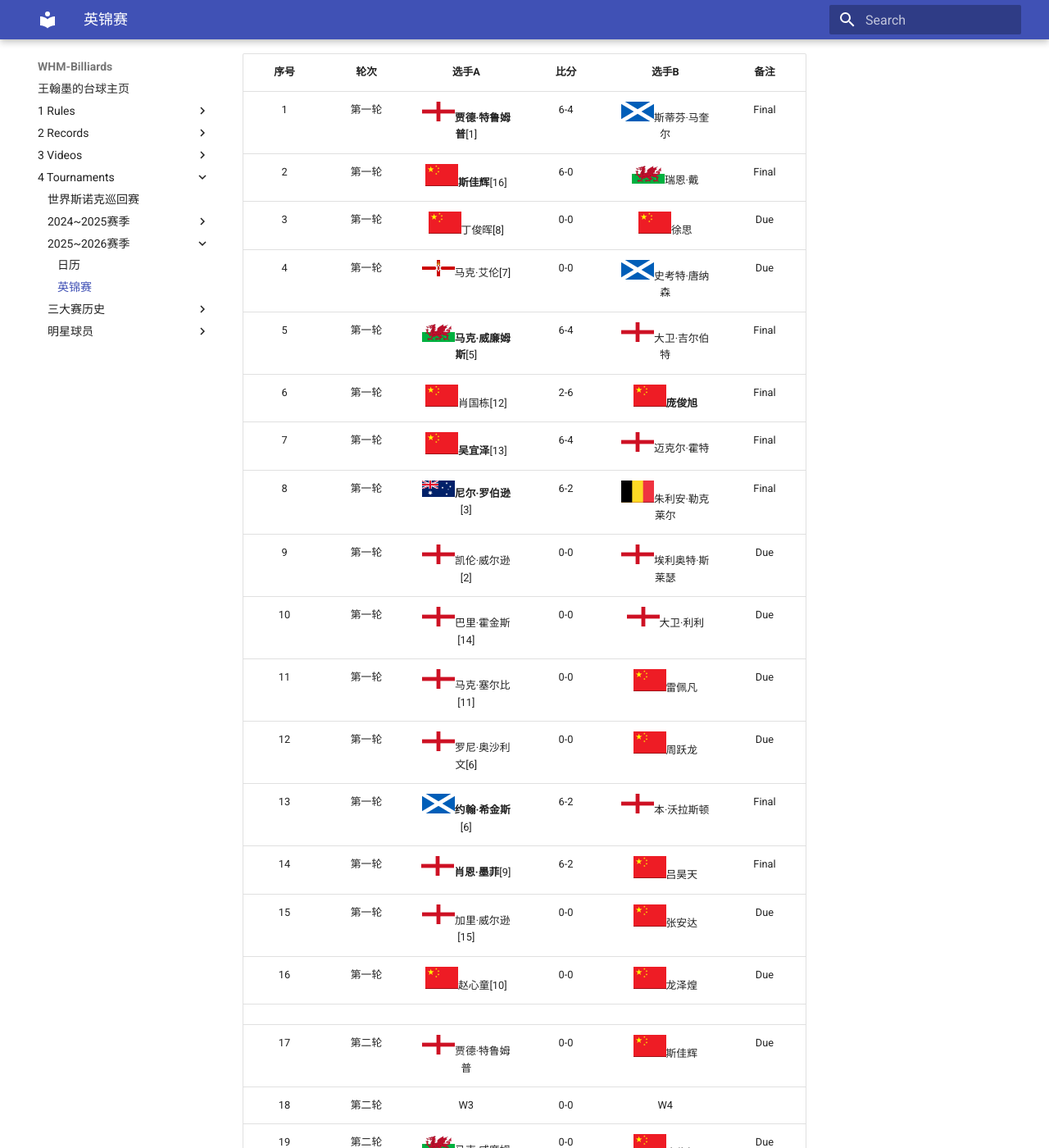
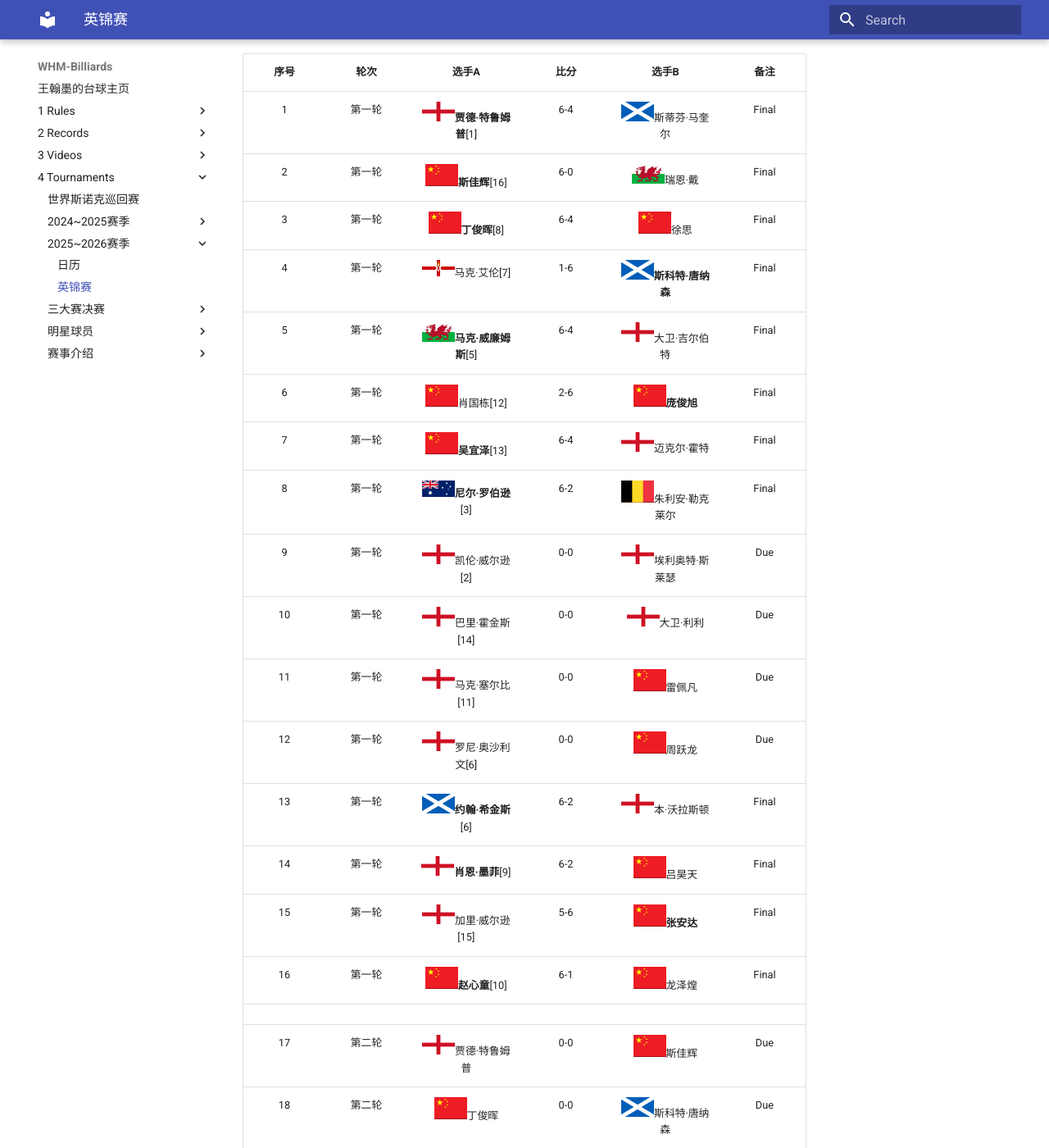
Before and after one commit to whm-billiards/whm-billiards.github.io, an MkDocs documentation site: the page built from docs/4-Tournaments/2025~2026赛季/2-英锦赛.md, in a window 1280 px wide and 1400 px high, scrolled down 223 px. Shown: the whole window at 82% size. Built offline with MkDocs 1.6.1 and Material for MkDocs 9.7.7, drawn with Linux system fonts in a browser that asks for light colours.

Commit message:
UK championships 12.2

```diff
--- a/docs/4-Tournaments/2025~2026赛季/2-英锦赛.md
+++ b/docs/4-Tournaments/2025~2026赛季/2-英锦赛.md
@@ -8,8 +8,8 @@
 | :--: | :-----: | :-------------------------------------------: | :---: | :------------------------------------------: | :----------: |
 |  1   | 第一轮  | ![](../img/england.png)**贾德·特鲁姆普**[1]    |  6-4  | ![](../img/scotland.png)斯蒂芬·马奎尔         | Final        |
 |  2   | 第一轮  | ![](../img/china.png)**斯佳辉**[16]            |  6-0  | ![](../img/wales.png)瑞恩·戴                 | Final        |
-|  3   | 第一轮  | ![](../img/china.png)丁俊晖[8]                 |  0-0  | ![](../img/china.png)徐思                    | Due          |
-|  4   | 第一轮  | ![](../img/north_ireland.png)马克·艾伦[7]      |  0-0  | ![](../img/scotland.png)史考特·唐纳森         | Due          |
+|  3   | 第一轮  | ![](../img/china.png)**丁俊晖**[8]             |  6-4  | ![](../img/china.png)徐思                    | Final        |
+|  4   | 第一轮  | ![](../img/north_ireland.png)马克·艾伦[7]      |  1-6  | ![](../img/scotland.png)**斯科特·唐纳森**    | Final        |
 |  5   | 第一轮  | ![](../img/wales.png)**马克·威廉姆斯**[5]      |  6-4  | ![](../img/england.png)大卫·吉尔伯特          | Final        |
 |  6   | 第一轮  | ![](../img/china.png)肖国栋[12]                |  2-6  | ![](../img/china.png)**庞俊旭**              | Final        |
 |  7   | 第一轮  | ![](../img/china.png)**吴宜泽**[13]            |  6-4  | ![](../img/england.png)迈克尔·霍特            | Final        |
@@ -20,17 +20,17 @@
 |  12  | 第一轮  | ![](../img/england.png)罗尼·奥沙利文[6]        |  0-0  | ![](../img/china.png)周跃龙                   | Due          |
 |  13  | 第一轮  | ![](../img/scotland.png)**约翰·希金斯**[6]     |  6-2  | ![](../img/england.png)本·沃拉斯顿            | Final        |
 |  14  | 第一轮  | ![](../img/england.png)**肖恩·墨菲**[9]        |  6-2  | ![](../img/china.png)吕昊天                   | Final        |
-|  15  | 第一轮  | ![](../img/england.png)加里·威尔逊[15]         |  0-0  | ![](../img/china.png)张安达                   | Due          |
-|  16  | 第一轮  | ![](../img/china.png)赵心童[10]                |  0-0  | ![](../img/china.png)龙泽煌                   | Due          |
+|  15  | 第一轮  | ![](../img/england.png)加里·威尔逊[15]         |  5-6  | ![](../img/china.png)**张安达**               | Final        |
+|  16  | 第一轮  | ![](../img/china.png)**赵心童**[10]           |  6-1  | ![](../img/china.png)龙泽煌                   | Final        |
 |      |        |                                                |       |                                              |              |
 |  17  | 第二轮  | ![](../img/england.png)贾德·特鲁姆普           |  0-0  | ![](../img/china.png)斯佳辉                   | Due          |
-|  18  | 第二轮  |                  W3                           |  0-0  |                 W4                           |              |
+|  18  | 第二轮  | ![](../img/china.png)丁俊晖                   |  0-0  | ![](../img/scotland.png)斯科特·唐纳森          | Due          |
 |  19  | 第二轮  | ![](../img/wales.png)马克·威廉姆斯             |  0-0  | ![](../img/china.png)庞俊旭                   | Due          |
 |  20  | 第二轮  | ![](../img/china.png)吴宜泽                   |  0-0  | ![](../img/australia.png)尼尔·罗伯逊           | Due          |
 |  21  | 第二轮  |                  W9                           |  0-0  |                 W10                          |              |
 |  22  | 第二轮  |                  W11                          |  0-0  |                 W12                          |              |
 |  23  | 第二轮  | ![](../img/scotland.png)约翰·希金斯            |  0-0  | ![](../img/england.png)肖恩·墨菲              | Due          |
-|  24  | 第二轮  |                  W15                          |  0-0  |                 W16                          |              |
+|  24  | 第二轮  | ![](../img/china.png)张安达                    |  0-0  | ![](../img/china.png)赵心童                   | Due          |
 |      |        |                                                |       |                                              |              |
 |  25  | 1/4决赛 |                  W17                          |  0-0  |                 W18                          |              |
 |  26  | 1/4决赛 |                  W19                          |  0-0  |                 W20                          |              |
```
Also changed, not shown: docs/4-Tournaments/README.md (+0 -4 lines), docs/4-Tournaments/赛事介绍/1-赛事组织.md (added, +31 -0 lines), docs/4-Tournaments/三大赛决赛/1-历届英锦赛决赛.md (renamed from docs/4-Tournaments/三大赛历史/2-历届英锦赛决赛.md), docs/4-Tournaments/三大赛决赛/2-历届大师赛决赛.md (renamed from docs/4-Tournaments/三大赛历史/3-历届大师赛决赛.md), docs/4-Tournaments/三大赛决赛/3-历届世锦赛决赛.md (renamed from docs/4-Tournaments/三大赛历史/4-历届世锦赛决赛.md), docs/4-Tournaments/赛事介绍/2-历届三大赛冠军.md (renamed from docs/4-Tournaments/三大赛历史/1-历届三大赛冠军.md).
